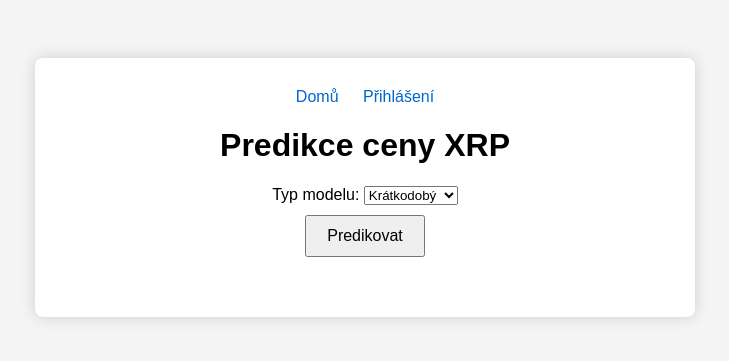
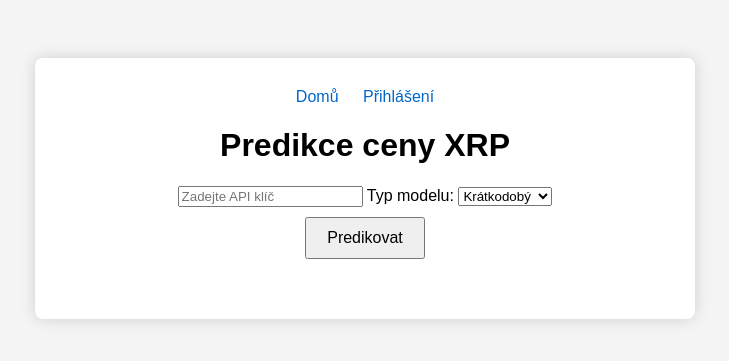
Before and after one commit to Gorkzy/xrp-price-predictor, a Flask app: template templates/index.html in a window 1280 px wide. Shown: the top 361 px of the page, without its empty margins (275-1004 px from the left). Run offline with Flask 3, Linux system fonts and the light colour scheme; the template is opened without the code that fills it, so the values that code supplies are empty.

Commit message:
prihlaseni uprava

```diff
--- a/full_app.py
+++ b/full_app.py
@@ -102,30 +102,32 @@ app.secret_key = os.environ.get("SECRET_KEY", "moje_tajne_heslo")
 #     if not session.get('logged_in'):
 #         return redirect(url_for('signin'))
 #     return render_template('index.html')
+@app.route('/')
+def index():
+    if not session.get('logged_in'):
+        return redirect(url_for('signin'))
+    # Předáme API klíč do šablony, aby ho šablona mohla použít (uživatel už je přihlášen)
+    return render_template('index.html', api_key=session.get('api_key'))
 
 # Přihlašovací stránka: podporuje GET (zobrazení formuláře) a POST (ověření API klíče).
-#
 @app.route('/signin', methods=['GET', 'POST'])
 def signin():
     error = None
     if request.method == 'POST':
-        key = request.form.get("api_key")
-        # Ověření API klíče
+        key = request.form.get('api_key')
+        # Ověření API klíče: načteme z proměnných prostředí nebo z VALID_API_KEYS
         env_api_keys = os.getenv("VALID_API_KEYS")
-        valid_keys = set(env_api_keys.split(",")) if env_api_keys else VALID_API_KEYS
-        if key in valid_keys:
-            session["logged_in"] = True
-            session["api_key"] = key
-            return redirect(url_for("index"))
+        if env_api_keys:
+            valid_api_keys = set(env_api_keys.split(","))
+        else:
+            valid_api_keys = VALID_API_KEYS
+        if key in valid_api_keys:
+            session['logged_in'] = True
+            session['api_key'] = key
+            return redirect(url_for('index'))
         else:
             error = "Neplatný API klíč"
-    return render_template("signin.html", error=error)
-
-@app.route('/')
-def index():
-    if not session.get("logged_in"):
-        return redirect(url_for("signin"))
-    return render_template("index.html")
+    return render_template('signin.html', error=error)
 
 # ---------------------- Funkce pro získání aktuální ceny ----------------------
 
@@ -152,33 +154,21 @@ def get_current_xrp_price():
 
 # ---------------------- Predikční endpoint ----------------------
 @app.route('/predict', methods=['POST'])
-# def predict():
-#     try:
-#         data = request.get_json()
-#         if not data or "api_key" not in data:
-#             return jsonify({"error": "Missing API key"}), 400
 def predict():
     try:
-        # Pokud je API klíč uložen v session, použij jej; jinak vyžádej z JSON
-        if "api_key" in session:
-            key = session["api_key"]
+        data = request.get_json()
+        if not data or "api_key" not in data:
+            return jsonify({"error": "Missing API key"}), 400
+
+        # Ověření API klíče (případně i z session, pokud je uživatel přihlášen)
+        env_api_keys = os.getenv("VALID_API_KEYS")
+        if env_api_keys:
+            valid_api_keys = set(env_api_keys.split(","))
         else:
-            data = request.get_json()
-            if not data or "api_key" not in data:
-                return jsonify({"error": "Missing API key"}), 400
-            key = data["api_key"]
-        # Ověření API klíče (případně i z session, pokud je uživatel přihlášen)
-        # env_api_keys = os.getenv("VALID_API_KEYS")
-        # if env_api_keys:
-        #     valid_api_keys = set(env_api_keys.split(","))
-        # else:
-        #     valid_api_keys = VALID_API_KEYS
-        # if data["api_key"] not in valid_api_keys:
-        #     return jsonify({"error": "Invalid API key"}), 401
-        env_api_keys = os.getenv("VALID_API_KEYS")
-        valid_keys = set(env_api_keys.split(",")) if env_api_keys else VALID_API_KEYS
-        if key not in valid_keys:
+            valid_api_keys = VALID_API_KEYS
+        if data["api_key"] not in valid_api_keys:
             return jsonify({"error": "Invalid API key"}), 401
+
         # Výběr modelu dle parametru "model_type" ("short" nebo "long", výchozí je "short")
         model_type = data.get("model_type", "short").lower()
         if model_type not in ["short", "long"]:
--- a/templates/index.html
+++ b/templates/index.html
@@ -21,6 +47,12 @@
         </div>
         <h1>Predikce ceny XRP</h1>
         <form id="predictForm">
+            <!-- Pokud je API klíč předán, vložíme ho do skrytého vstupu -->
+            {% if api_key %}
+              <input type="hidden" id="api-key" name="api_key" value="{{ api_key }}">
+            {% else %}
+              <input type="text" id="api-key" name="api_key" placeholder="Zadejte API klíč" required>
+            {% endif %}
             <label for="model_type">Typ modelu:</label>
             <select id="model_type" name="model_type">
                 <option value="short" selected>Krátkodobý</option>
@@ -33,18 +65,24 @@
     </div>
 
     <script>
+        // Odstranili jsme hardcodovaný klíč, takže se bude používat to, co zadá uživatel
         const form = document.getElementById('predictForm');
         form.addEventListener('submit', (event) => {
             event.preventDefault();
+            // Získání API klíče z formuláře
+            const userApiKey = document.getElementById('api-key').value;
             const modelType = document.getElementById('model_type').value;
             fetch('/predict', {
                 method: 'POST',
-                headers: { 'Content-Type': 'application/json' },
-                // Neodesíláme API klíč, protože se používá z session
-                body: JSON.stringify({ model_type: modelType })
+                headers: {
+                    'Content-Type': 'application/json'
+                },
+                body: JSON.stringify({ api_key: userApiKey, model_type: modelType })
             })
             .then(response => {
-                if (!response.ok) return response.json().then(err => { throw err });
+                if (!response.ok) {
+                    return response.json().then(err => { throw err });
+                }
                 return response.json();
             })
             .then(data => {
```
Also changed, not shown: other parts of templates/index.html (+33 -7 lines), templates/signin.html (+30 -7 lines).
